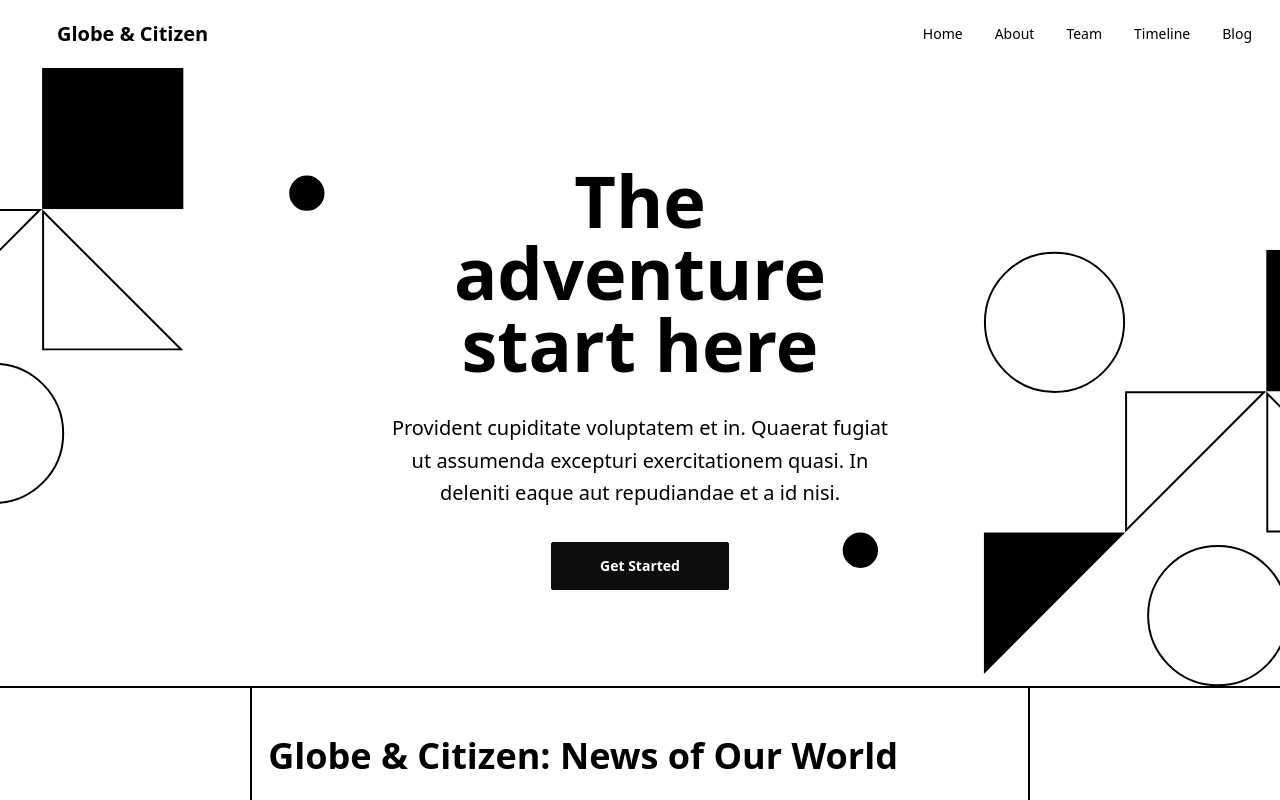
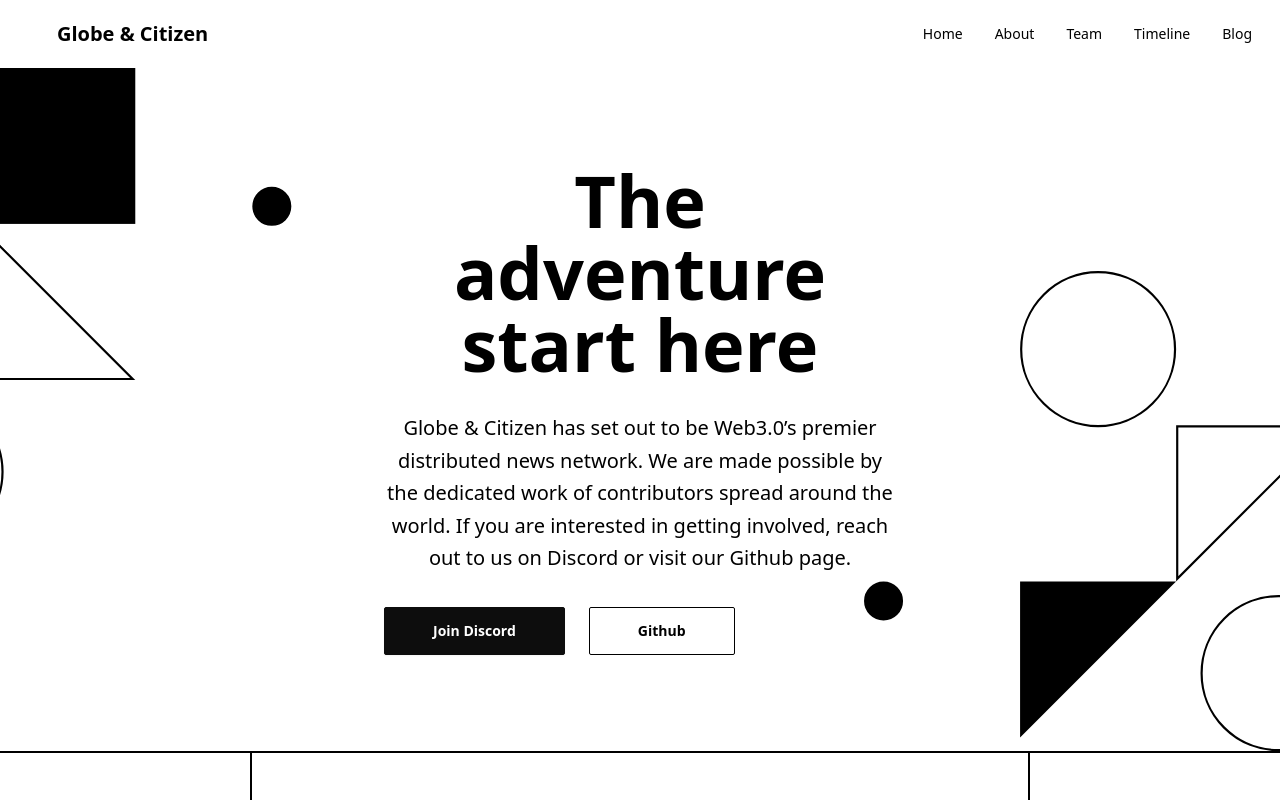
Before and after one commit to globe-and-citizen/gc-web, a Vue app: page / in a window 1280 px wide. Shown: the top 800 px of the page. Built offline with nearby package versions, Linux system fonts and the light colour scheme; no server answers; the HTML template or start-up script is replaced by a standard one.

Commit message:
feat: update hero content

```diff
--- a/src/components/HeroComponent.vue
+++ b/src/components/HeroComponent.vue
@@ -4,12 +4,13 @@
       <div class="max-w-lg">
         <h1 class="text-7xl font-bold">The adventure start here</h1>
         <p class="py-8">
-          Provident cupiditate voluptatem et in. Quaerat fugiat ut assumenda excepturi
-          exercitationem quasi. In deleniti eaque aut repudiandae et a id nisi.
+          Globe & Citizen has set out to be Web3.0’s premier distributed news network. We are made possible by the dedicated work of contributors spread around the world. If you are interested in getting involved, reach out to us on Discord or visit our Github page.
         </p>
-        <button class="btn btn-primary">Get Started</button>
+        <div class="flex gap-6">
+          <a class="btn btn-primary" href="https://discord.gg/Cjrq7nF3">Join Discord</a>
+          <a class="btn btn-outline" href="https://github.com/globe-and-citizen/">Github</a>
+        </div>
       </div>
     </div>
   </div>
 </template>
-<script setup lang="ts"></script>
```
